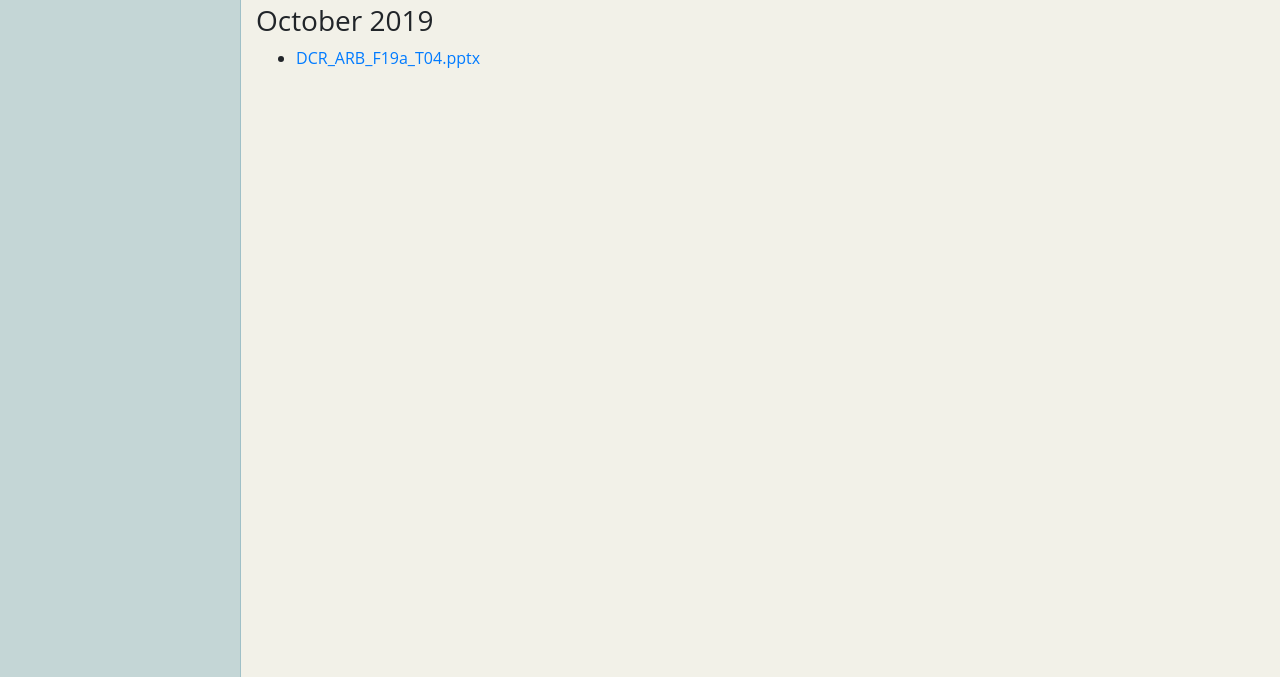
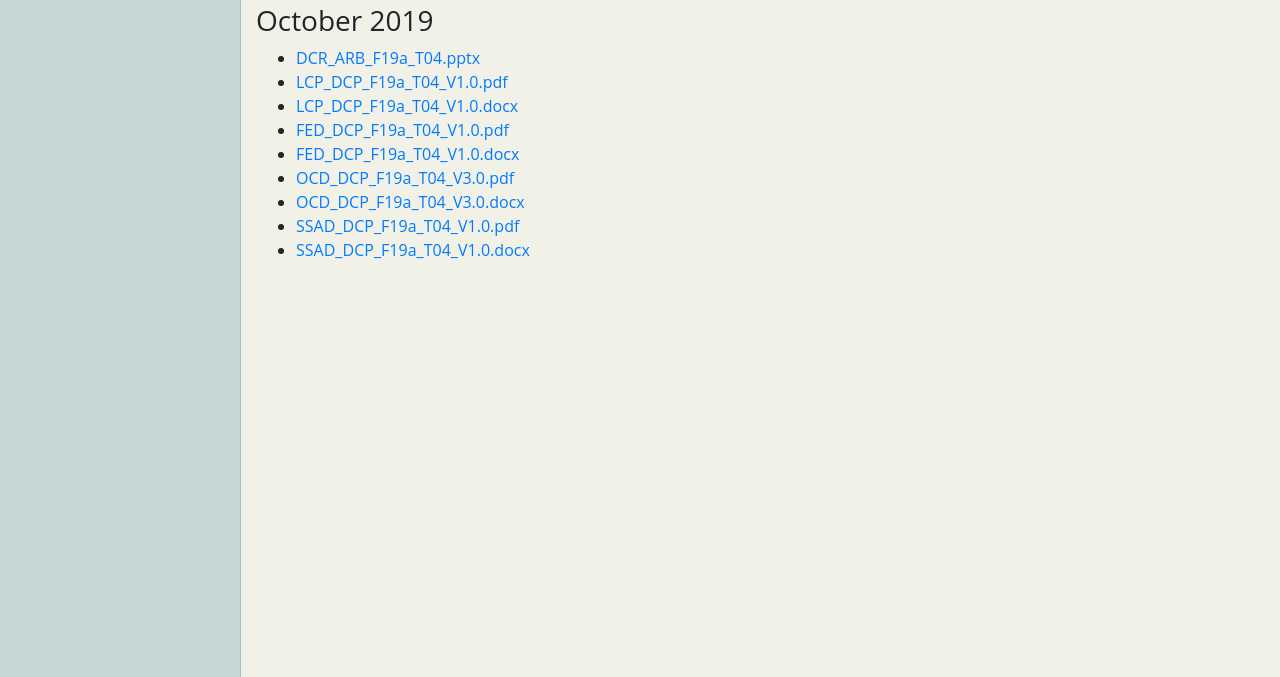
Before and after one commit to kgrimes2/CS577a-Fall2019-Team04, a website: page Foundations/index.html in a window 1280 px wide. Shown: the part 123-800 px from the top of the page. Drawn offline with Linux system fonts and the light colour scheme.

Commit message:
Add DCP docs

```diff
--- a/Foundations/index.html
+++ b/Foundations/index.html
@@ -82,6 +82,14 @@
           <h3>October 2019</h3>
           <ul>
               <li><a href="./DCR_ARB_F19a_T04.pptx">DCR_ARB_F19a_T04.pptx</a></li>
+              <li><a href="./LCP_DCP_F19a_T04_V1.0.pdf">LCP_DCP_F19a_T04_V1.0.pdf</a></li>
+              <li><a href="./LCP_DCP_F19a_T04_V1.0.docx">LCP_DCP_F19a_T04_V1.0.docx</a></li>
+              <li><a href="./FED_DCP_F19a_T04_V1.0.pdf">FED_DCP_F19a_T04_V1.0.pdf</a></li>
+              <li><a href="./FED_DCP_F19a_T04_V1.0.docx">FED_DCP_F19a_T04_V1.0.docx</a></li>
+              <li><a href="./OCD_DCP_F19a_T04_V3.0.pdf">OCD_DCP_F19a_T04_V3.0.pdf</a></li>
+              <li><a href="./OCD_DCP_F19a_T04_V3.0.docx">OCD_DCP_F19a_T04_V3.0.docx</a></li>
+              <li><a href="./SSAD_DCP_F19a_T04_V1.0.pdf">SSAD_DCP_F19a_T04_V1.0.pdf</a></li>
+              <li><a href="./SSAD_DCP_F19a_T04_V1.0.docx">SSAD_DCP_F19a_T04_V1.0.docx</a></li>
           </ul>
       </div>
 
```
Also changed, not shown: index.html (+10 -2 lines), 8 other files.
